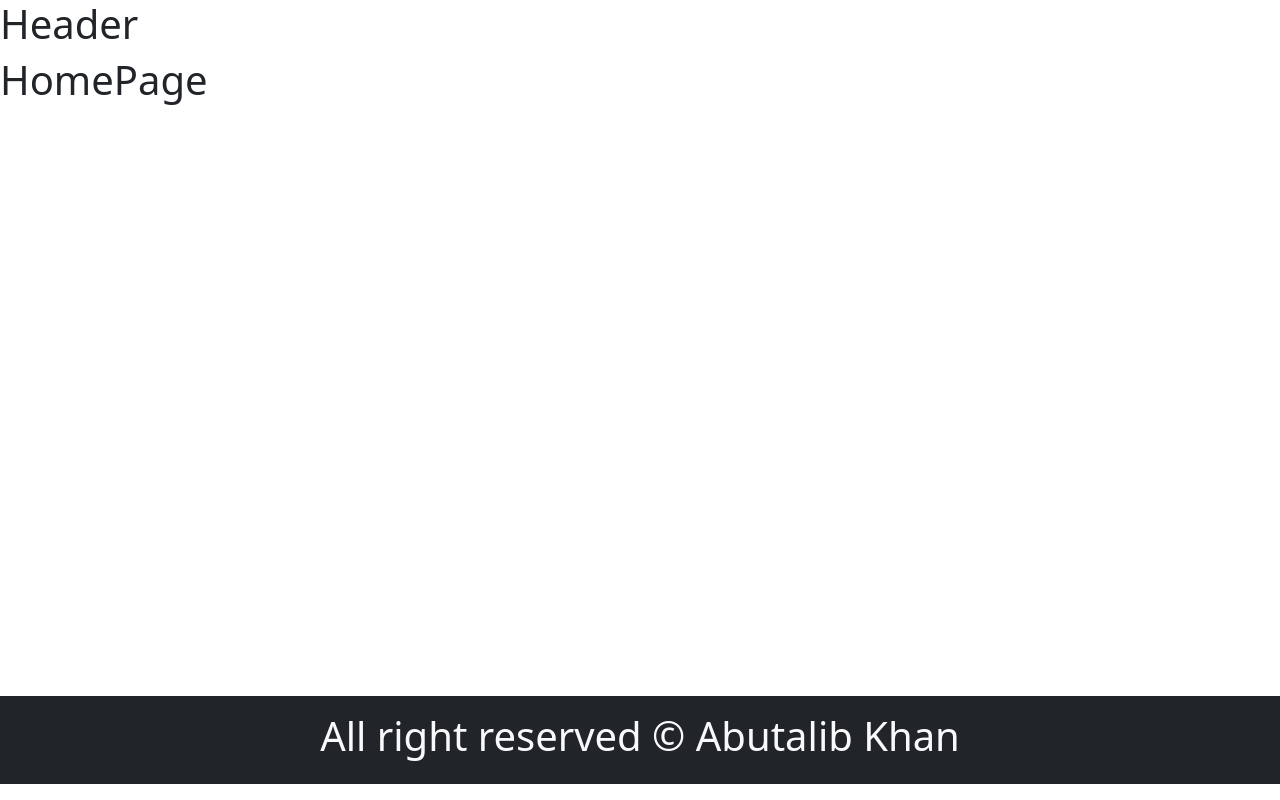
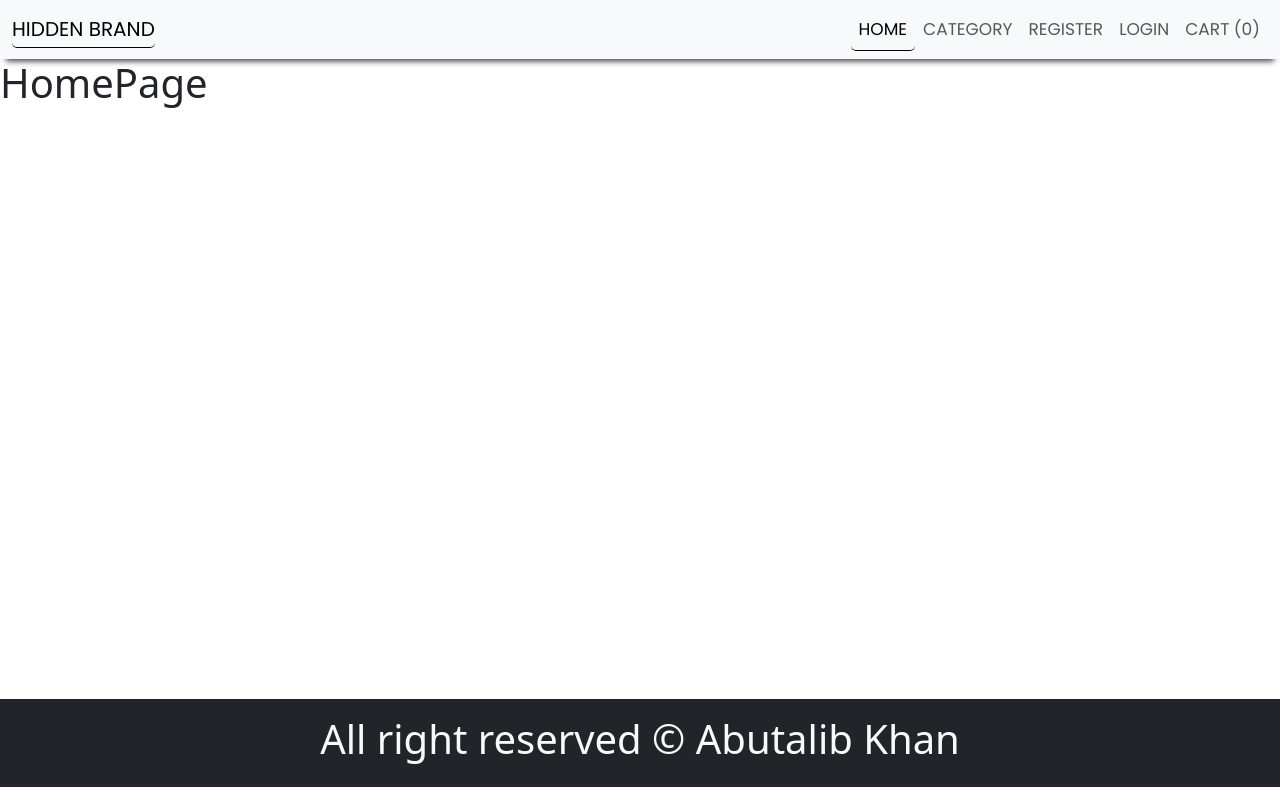
Before and after one commit to imtalibkhan/e-commerce-website, a React (Create React App) app in the folder client/: page / in a window 1280 px wide. Built offline with nearby package versions, Linux system fonts and the light colour scheme.

Commit message:
using bootstrap

```diff
--- a/client/src/components/layout/Header.js
+++ b/client/src/components/layout/Header.js
@@ -1,11 +1,72 @@
-import React from 'react'
+import React from "react";
+import { NavLink } from "react-router-dom";
 
 const Header = () => {
   return (
-    <div>
-      <h1>Header</h1>
-      </div>
-  )
-}
+    <>
+      <nav className="navbar navbar-expand-lg bg-body-tertiary">
+        <div className="container-fluid">
+          <button
+            className="navbar-toggler"
+            type="button"
+            data-bs-toggle="collapse"
+            data-bs-target="#navbarTogglerDemo01"
+            aria-controls="navbarTogglerDemo01"
+            aria-expanded="false"
+            aria-label="Toggle navigation"
+          >
+            <span className="navbar-toggler-icon" />
+          </button>
+          <div className="collapse navbar-collapse" id="navbarTogglerDemo01">
+            <NavLink to="/" className="navbar-brand" href="#">
+              Hidden brand
+            </NavLink>
+            <ul className="navbar-nav ms-auto mb-2 mb-lg-0">
+              <li className="nav-item">
+                <NavLink
+                  to="/"
+                  className="nav-link "
+                  aria-current="page"
 
-export default Header
+                >
+                  Home
+                </NavLink>
+              </li>
+              <li className="nav-item">
+                <NavLink
+                  to="/category"
+                  className="nav-link"
+
+
+                >
+                  Category
+                </NavLink>
+              </li>
+              <li className="nav-item">
+                <NavLink to="/register" className="nav-link" href="#">
+                  Register
+                </NavLink>
+              </li>
+              <li className="nav-item">
+                <NavLink to="/login" className="nav-link" href="#">
+                  Login
+                </NavLink>
+              </li>
+              <li className="nav-item">
+                <NavLink to="/login" className="nav-link" href="#">
+                  Cart (0)
+                </NavLink>
+              </li>
+            </ul>
+            {/* <form className="d-flex" role="search">
+        <input className="form-control me-2" type="search" placeholder="Search" aria-label="Search" />
+        <button className="btn btn-outline-success" type="submit">Search</button>
+      </form> */}
+          </div>
+        </div>
+      </nav>
+    </>
+  );
+};
+
+export default Header;
--- /dev/null
+++ b/client/src/css/header.css
@@ -0,0 +1,6 @@
+/* .navbar{
+    font-family: 'Playfair Display', serif;
+    font-size: 17px;
+    line-height: 26px;
+    text-transform: uppercase;
+} */
--- a/client/src/index.css
+++ b/client/src/index.css
@@ -19,3 +19,24 @@
 font-family: 'Roboto', sans-serif;
 font-family: 'Ubuntu', sans-serif;
 font-family: 'Work Sans', sans-serif; */
+
+
+.navbar{
+  font-family: 'Poppins', sans-serif;
+  font-size: 17px;
+  line-height: 26px;
+  text-transform: uppercase;
+  box-shadow: 0 8px 6px -6px rgb(58, 55, 55);
+  --webkit-box-shadow: 0 8px 6px -6px rgb;
+  border-bottom: 0.5px;
+  gap: 5%
+}
+
+.nav-link {
+  font-weight: 300px;
+}
+
+.active{
+  border-bottom: 1px solid black;
+  border-radius: 5px;
+}
```
Also changed, not shown: client/src/App.js (+14 -21 lines).
